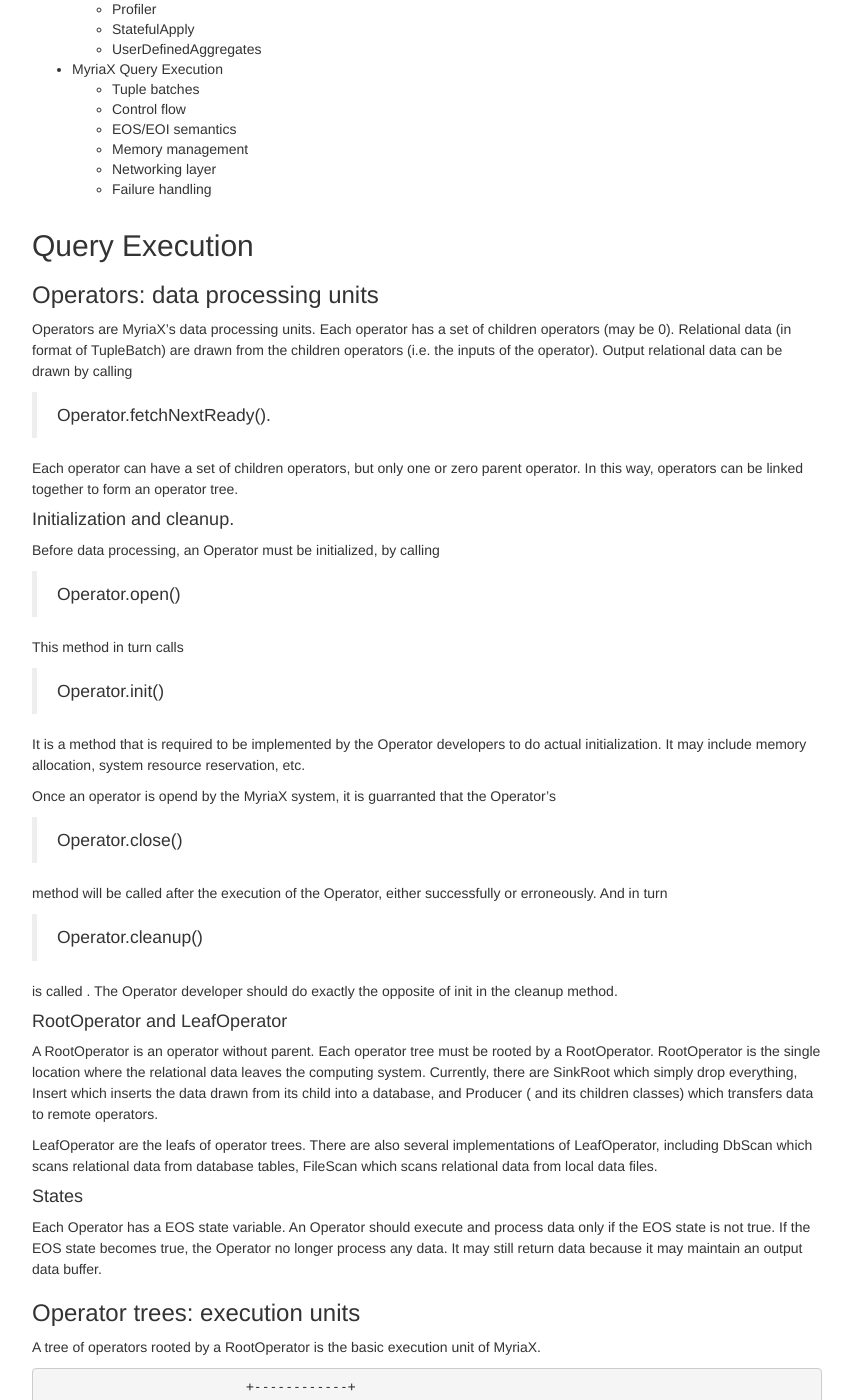
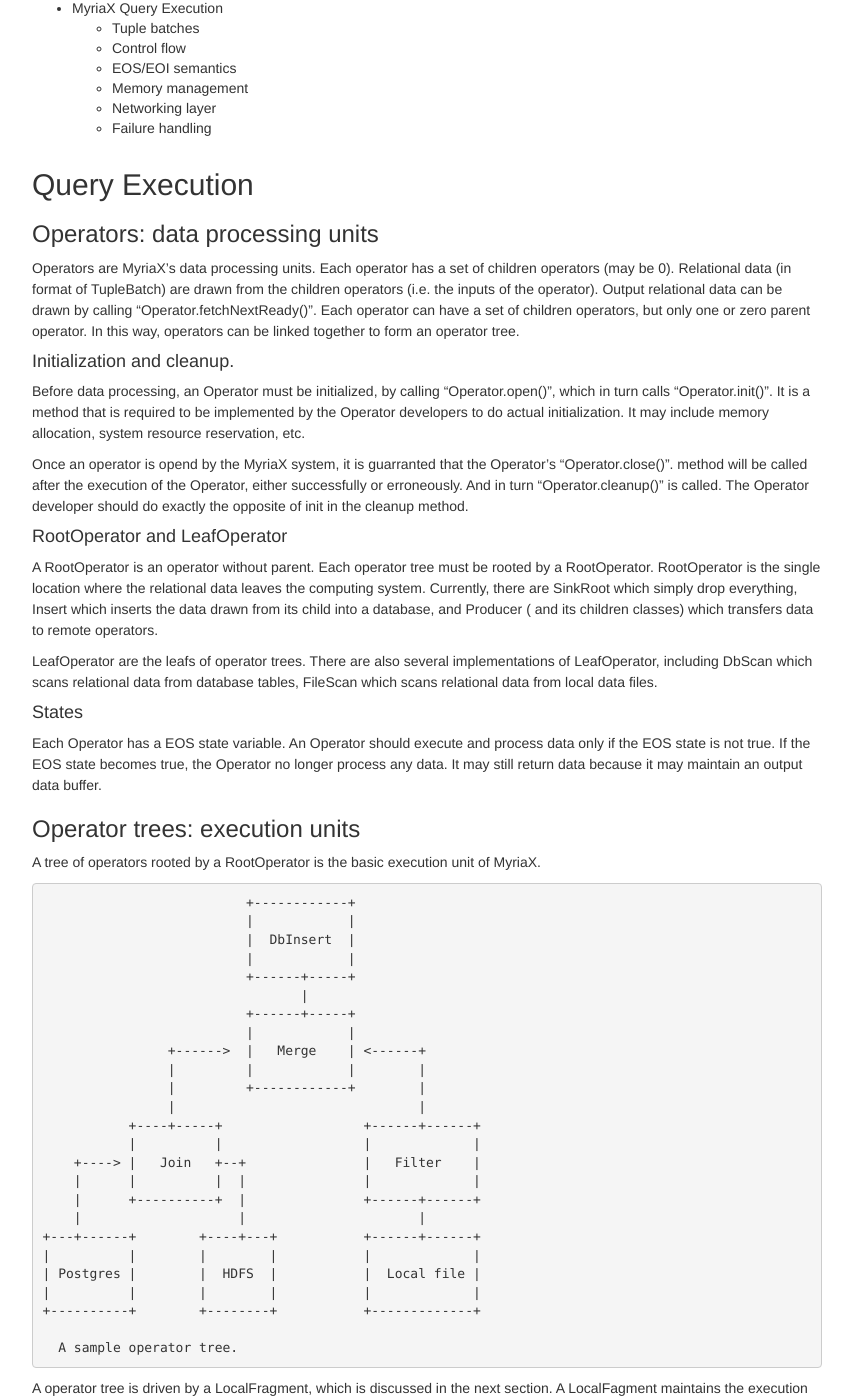
Before and after one commit to uwescience/myria-website, a Jekyll site: the page built from docs/myriax/developers/MyriaX.markdown, in a window 1280 px wide and 1400 px high, scrolled down 395 px. Shown: the whole window, without its empty margins (213-1066 px from the left). Built offline with Jekyll 4.4.1, drawn with Linux system fonts in a browser that asks for light colours; nearby versions of some CDN libraries; Markdown is read by kramdown in place of the engine named in the settings; some of the changed text lies outside the part shown.

Commit message:
some cleaning ups of myriax internal

````diff
--- a/acknowledgments.markdown
+++ b/acknowledgments.markdown
@@ -7,6 +7,6 @@
 # Acknowledgments
 
 The Myria project is supported by the National Science Foundation through [NSF grant IIS-1247469](http://www.nsf.gov/awardsearch/showAward.do?AwardNumber=1247469),
-gifts from [EMC](http://www.emc.com/), [Amazon](http://aws.amazon.com/), the [Intel Science and Technology Center for Big Data](http://istc-bigdata.org/), and [Facebook](https://facebook.com), an award from the [Gordon and Betty Moore Foundation](http://www.moore.org/) and the [Alfred P Sloan Foundation](http://www.sloan.org/), the Washington Research Foundation Fund for Innovation in Data-Intensive Discovery, and the [UW eScience Institute](http://escience.washington.edu/).
+gifts from [EMC](http://www.emc.com/), [Amazon](http://aws.amazon.com/), the [Intel Science and Technology Center for Big Data](http://istc-bigdata.org/), [Facebook](https://facebook.com), an award from the [Gordon and Betty Moore Foundation](http://www.moore.org/) and the [Alfred P Sloan Foundation](http://www.sloan.org/), the Washington Research Foundation Fund for Innovation in Data-Intensive Discovery, and the [UW eScience Institute](http://escience.washington.edu/).
 
 Myria is using <img src="https://www.yourkit.com/images/yklogo.png" class="logo"/> [Java Profiler](https://www.yourkit.com/java/profiler/index.jsp).
--- a/docs/myriax/developers/MyriaX.markdown
+++ b/docs/myriax/developers/MyriaX.markdown
@@ -30,31 +26,19 @@
     * Networking layer
     * Failure handling
 
-Query Execution
--------------
+## Query Execution
 
 ### Operators: data processing units
-Operators are MyriaX's data processing units. Each operator has a set of children operators (may be 0). Relational data (in format of TupleBatch) are drawn from the children operators (i.e. the inputs of the operator). Output relational data can be drawn by calling
- > Operator.fetchNextReady().
-
+Operators are MyriaX's data processing units. Each operator has a set of children operators (may be 0). Relational data (in format of TupleBatch) are drawn from the children operators (i.e. the inputs of the operator). Output relational data can be drawn by calling "Operator.fetchNextReady()".
 Each operator can have a set of children operators, but only one or zero parent operator. In this way, operators can be linked together to form an operator tree.
 
 #### Initialization and cleanup.
-Before data processing, an Operator must be initialized, by calling
->Operator.open()
-
-This method in turn calls
-> Operator.init()
-
+Before data processing, an Operator must be initialized, by calling "Operator.open()", which in turn calls "Operator.init()".
 It is a method that is required to be implemented by the Operator developers to do actual initialization. It may include memory allocation, system resource reservation, etc.
 
-Once an operator is opend by the MyriaX system, it is guarranted that the Operator's
->Operator.close()
-
-method will be called after the execution of the Operator, either successfully or erroneously. And in turn
-> Operator.cleanup()
-
-is called . The Operator developer should do exactly the opposite of init in the cleanup method.
+Once an operator is opend by the MyriaX system, it is guarranted that the Operator's "Operator.close()".
+method will be called after the execution of the Operator, either successfully or erroneously. And in turn "Operator.cleanup()"
+is called. The Operator developer should do exactly the opposite of init in the cleanup method.
 
 #### RootOperator and LeafOperator
 
@@ -64,7 +48,6 @@
 
 #### States
 Each Operator has a EOS state variable. An Operator should execute and process data only if the EOS state is not true. If the EOS state becomes true, the Operator no longer process any data. It may still return data because it may maintain an output data buffer.
-
 
 ### Operator trees: execution units
 
@@ -165,7 +148,7 @@
 The blocking mode has no such execution pool. Each time a LocalFragment is created, a new Java Thread is created to execute the operator tree. The executionConditions and the break will be ignored. The execution keeps going when any of the LocalFragements is not EOS and no errors occur.
 
 
-####Execution condition
+#### Execution condition
 
 Each LocalFragment has a long state variable recording the current execution condition. Each bit of the long variable is a state indicator. Currently we have the following state bits:
 
@@ -189,17 +172,9 @@
 
   - STATE_IN_EXECUTION = (1 << 9) is set when the LocalFragment is in an execution. Together with the STATE_EXECUTION_REQUESTED, it also prevents from multiple parallel execution of the same LocalFragment.
 
-To start executing a LocalFragment, the execution condition must be:
-
-> EXECUTION_PRE_START = STATE_INITIALIZED | STATE_OUTPUT_AVAILABLE | STATE_INPUT_AVAILABLE;
-
-After execution starts, if the LocalFragment is ready to actually gets executed, the exeuction condition is:
-
-> EXECUTION_READY = EXECUTION_PRE_START | STATE_STARTED;
-
-When a LocalFragment executed a round (i.e. a call of fetchNextReady on the root Operator), it needs to check if currently another round of execution is needed. The execution condition is:
-
->  EXECUTION_READY | STATE_EXECUTION_REQUESTED | STATE_IN_EXECUTION;
+To start executing a LocalFragment, the execution condition must be: "EXECUTION_PRE_START = STATE_INITIALIZED | STATE_OUTPUT_AVAILABLE | STATE_INPUT_AVAILABLE".
+After execution starts, if the LocalFragment is ready to actually gets executed, the exeuction condition is: "EXECUTION_READY = EXECUTION_PRE_START | STATE_STARTED".
+When a LocalFragment executed a round (i.e. a call of fetchNextReady on the root Operator), it needs to check if currently another round of execution is needed. The execution condition is: "EXECUTION_READY | STATE_EXECUTION_REQUESTED | STATE_IN_EXECUTION".
 
 ### Scheduling
 Currently there are no schedulers in Myria. Once a LocalFragment gets executed, it keeps executing until it yields. And also if there is a set of LocalFragments waiting for execution, and now a execution thread becomes free, it is not defined which waiting LocalFragment should get executed.
@@ -232,7 +207,7 @@
     }
 ```
 
-### The IPCEntities.
+### The IPCEntities
 
 The IPC layer is designed to support not only inter-process communications, but also intra-process communications. To provide this flexibility, the IPC layer abstracts the various senders and receivers using IPCEntity.
 
@@ -240,30 +215,28 @@
 
 Each IPCEntity also has a SocketInfo recording the address of the IPCEntity.  Currently, only IP4 addresses/host names together with port numbers are supported.
 
-Each IPCEntity is mapped into a single instance of an IPCConnectionPool. If a Java process has several IPCConnectionPool instances, each of them is an IPCEntity. They are able to talk to each other as long as their IPCID are unique and the SocketInfo addresses are also unique.
+Each IPCEntity is mapped into a single instance of an IPCConnectionPool. If a Java process has several IPCConnectionPool instances,
+each of them is an IPCEntity. They are able to talk to each other as long as their IPCID are unique and the SocketInfo addresses are also unique.
 
-### Services.
+### Services
 
 The IPC layer tries to hide all the complex and error prone concurrency/parallelism issues under a clean and easy to use interface. It provides two services for the users.
 
-  - **Standalone message delivery service**. This service can be accessed through the call of
-  >  IPCConnectionPool.sendShortMessage(ipcID, message).
+#### Standalone message delivery service
 
-  This service is suitable for control message delivery. Given two calls of the sendShortMessage, there's no guarantee that the message sent by the first call is delivered and processed by the recipient before the message sent by the second call.
+This service can be accessed through the call of "IPCConnectionPool.sendShortMessage(ipcID, message)".
+This service is suitable for control message delivery. Given two calls of the sendShortMessage, there's no guarantee that
+the message sent by the first call is delivered and processed by the recipient before the message sent by the second call.
 
-  - **Stream data delivery service**. To use this service, firstly call
-  > streamOChannel = IPCConnectionPool.reserveLongTermConnection(ipcID, streamID, ...)
+#### Stream data delivery service.
 
-  and get a StreamOutputChannel instance. This will establish a data transfer channel (using TCP connections). And then data transfer can be achieved by calling
-  > streamOChannel.write(message);
+To use this service, firstly call "streamOChannel = IPCConnectionPool.reserveLongTermConnection(ipcID, streamID, ...)" and
+get a "StreamOutputChannel" instance. This will establish a data transfer channel (using TCP connections). And then data transfer can be achieved by calling
+"streamOChannel.write(message)" as many times as the number of messages there are waiting for getting transferred.
+Given two calls of the write method in the same "streamOChannel" instance, the message written by the first call is
+guaranteed to get delivered and processed before the second one.
 
- as many times as the number of messages there are waiting for getting transferred. Given two calls of the write method in the same *streamOChannel* instance, the message written by the first call is guaranteed to get delivered and processed before the second one.
-
- after all the messages are written, call
- >streamOChannel.release();
-
- to release the connection.
-
+After all the messages are written, call "streamOChannel.release()" to release the connection.
 
 ### IPC messages
 The data unit that carries around by the IPC layer is IPCMessage.
@@ -353,7 +326,7 @@
 Data Outputs:
 The threading model of pulling data out of an input buffer is upon implementations of input buffers. Current major implementation, i.e. the FlowControlInputBuffer, requires that only a single thread pulls data.
 
-### Connection pooling.
+### Connection pooling
 MyriaX relies on Java NIO for actual connection creation and data transferring. More specifically we use [Netty](http://netty.io).
 
 MyriaX maintains a one-to-one mapping between stream data connections or standalone message data connections and Netty connections.
@@ -370,12 +343,14 @@
 
   - When a user releases a connection, if currently the size of the connection pool < MIN_POOL_SIZE, the connection will not be released and also no timeout releasing.
 
-### Flow control.
+### Flow control
 
-Netty abstracts all the data transferring operations through a Channel interface. For each Channel, there is a bit controlling whether currently the channel should read data from the underlying system network stack.  The bit can be set by calling
->Channel.setReadable(readable).
+Netty abstracts all the data transferring operations through a Channel interface. For each Channel, there is a bit
+controlling whether currently the channel should read data from the underlying system network stack.
+The bit can be set by calling "Channel.setReadable(readable)".
 
- If data reading is paused, the system network layer at the recipient side notifies the sender side to stop sending data once the system receive buffer is full. This mechanism of flow control is called network back pressure.
+If data reading is paused, the system network layer at the recipient side notifies the sender side to stop sending data once
+the system receive buffer is full. This mechanism of flow control is called network back pressure.
 
 MyriaX adopts a push based data transferring model. The sender keeps sending data until the recipient is not able to process them quickly enough. And the flow control in MyriaX is exactly the back pressure mechanism.
 
````
Also changed, not shown: other parts of docs/myriax/developers/MyriaX.markdown (+2 -14 lines).
